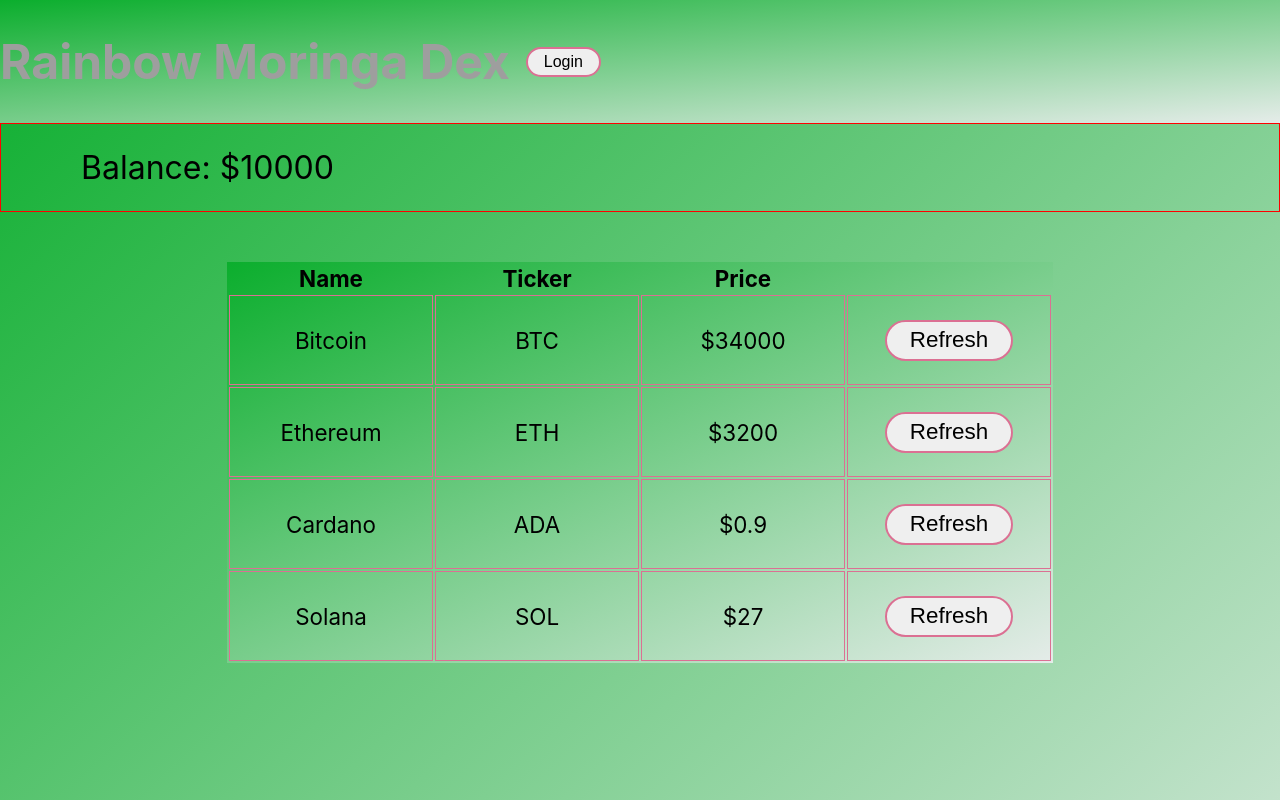
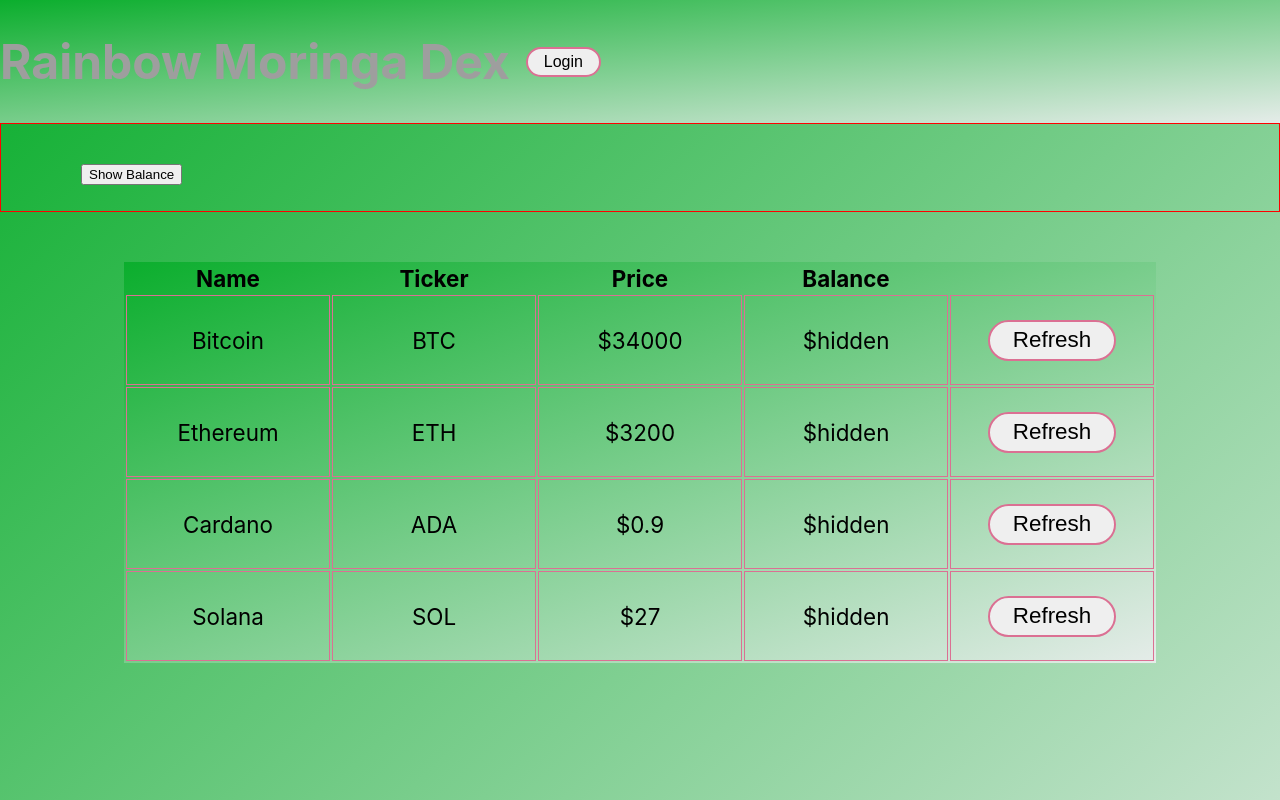
Before and after one commit to dmcsvoices/RainbowMoringaDex_ReactBased, a React (Create React App) app: page / in a window 1280 px wide. Shown: the top 800 px of the page. Built offline with nearby package versions, Linux system fonts and the light colour scheme; grey boxes are pictures that could not be loaded.

Commit message:
linked hide balance button and made it to function

```diff
--- a/src/App.js
+++ b/src/App.js
@@ -10,30 +10,36 @@ class App extends React.Component {
     super(props);
     this.state = {
       balance: 10000,
+      showBalanceEnabled: false,
       coinData: [
         {
           name: 'Bitcoin',
           ticker: 'BTC',
+          balance: 0.005,
           price: 34000.00
         },
         {
           name: 'Ethereum',
           ticker: 'ETH',
+          balance: 0.5,
           price: 3200.00
         },
         {
           name: 'Cardano',
           ticker: 'ADA',
+          balance: 3500,
           price: 0.90
         },
         {
           name: 'Solana',
           ticker: 'SOL',
+          balance: 2455,
           price: 27.00
         }
       ]
     }
     this.handleRefresh = this.handleRefresh.bind(this);
+    this.handleBalanceEnable = this.handleBalanceEnable.bind(this);
   }
   handleRefresh(valueChangeTicker){
     const newCoinData = this.state.coinData.map( function({ticker, name, price}) {
@@ -46,12 +52,17 @@ class App extends React.Component {
     });
     this.setState({ coinData: newCoinData})
   }
+
+  handleBalanceEnable(valueEnabled){
+    this.setState({ showBalanceEnabled: !valueEnabled})
+  }
+
   render() {
     return (
       <div className="App">
-        <Header />
-        <AccountBalance amount={this.state.balance} />
-        <CoinList coinData={this.state.coinData} handleRefresh={this.handleRefresh} />
+        <Header showBalance={this.state.showBalanceEnabled} />
+        <AccountBalance amount={this.state.balance} showBalance={this.state.showBalanceEnabled} handleBalanceEnable={this.handleBalanceEnable} />
+        <CoinList coinData={this.state.coinData} showBalance={this.state.showBalanceEnabled} handleRefresh={this.handleRefresh} />
 
       <div>
           <iframe width="396" height="441" src="https://cybermap.kaspersky.com/en/widget/dynamic/dark" frameborder="0"></iframe>
--- a/src/components/AccountBalance/AccountBalance.jsx
+++ b/src/components/AccountBalance/AccountBalance.jsx
@@ -11,10 +11,33 @@ const Section = styled.section`
 `;
 
 export default class AccountBalance extends Component {
+  constructor(props){
+    super(props);
+    this.handleClick = this.handleClick.bind(this);
+}
+
+
+
+  handleClick(event) {
+    //prevent default action of submittin gthe form
+    event.preventDefault();
+    //toggle the value of showBalance
+    //this.props.showBalance = !this.props.showBalance;
+    console.log("handle balance button, showbalance value", this.props.showBalance);
+    //float the prop back to the top
+    this.props.handleBalanceEnable(this.props.showBalance);
+
+  }
   render() {
+    const buttonText = this.props.showBalance ? 'Hide Balance' : 'Show Balance';
+    let content = null;
+    if(this.props.showBalance) {
+      content = <>Balance: $ {this.props.amount}</>;
+    }
     return (
     <Section className="balance-section">
-      Balance: ${this.props.amount}
+      {content}
+      <button onClick={this.handleClick}>{buttonText} </button>
     </Section>
     );
   }
--- a/src/components/Coin/Coin.jsx
+++ b/src/components/Coin/Coin.jsx
@@ -50,6 +50,7 @@ export default class Coin extends Component {
             <TableD>{this.props.name}</TableD>
             <TableD>{this.props.ticker}</TableD>
             <TableD>${this.props.price}</TableD>
+            <TableD>${this.props.balance}</TableD>
             <TableD>
                 <form action="#" method="POST">
                 <Button onClick={this.handleClick}>Refresh </Button>
--- a/src/components/CoinList/CoinList.jsx
+++ b/src/components/CoinList/CoinList.jsx
@@ -5,7 +5,34 @@ import Coin from '../Coin/Coin';
 import React, { Component } from 'react'
 
 export default class CoinList extends Component {
+
   render() {
+
+    let content = null;
+    console.log("in Coinlist, showbalance:",this.props.showBalance)
+    content = (this.props.showBalance) ?
+
+          this.props.coinData.map( ({name, ticker, price, balance}) =>
+            <Coin key={ticker}
+                  handleRefresh={this.props.handleRefresh}
+                  name={name}
+                  ticker={ticker}
+                  balance={balance}
+                  price={price} />
+          )
+         :
+
+          this.props.coinData.map( ({name, ticker, price, balance}) =>
+          <Coin key={ticker}
+                handleRefresh={this.props.handleRefresh}
+                name={name}
+                ticker={ticker}
+                balance={"hidden"}
+                price={price} />
+        );
+
+
+
     return (
         <table className="coin-table">
         <thead>
@@ -13,18 +40,11 @@ export default class CoinList extends Component {
             <th>Name</th>
             <th>Ticker</th>
             <th>Price</th>
+            <th>Balance</th>
           </tr>
         </thead>
         <tbody>
-          {
-            this.props.coinData.map( ({name, ticker, price}) =>
-              <Coin key={ticker}
-                    handleRefresh={this.props.handleRefresh}
-                    name={name}
-                    ticker={ticker}
-                    price={price} />
-              )
-          }
+          {content}
         </tbody>
       </table>
     )
```
